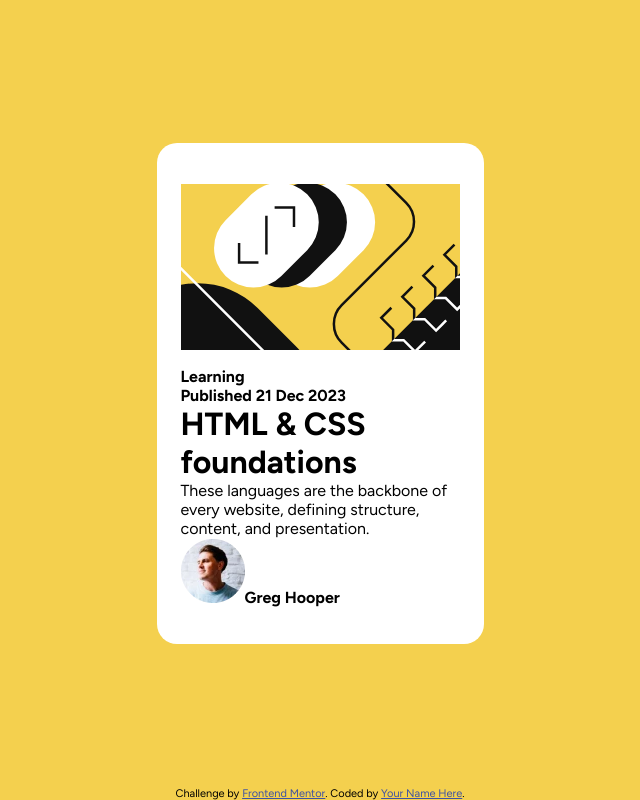
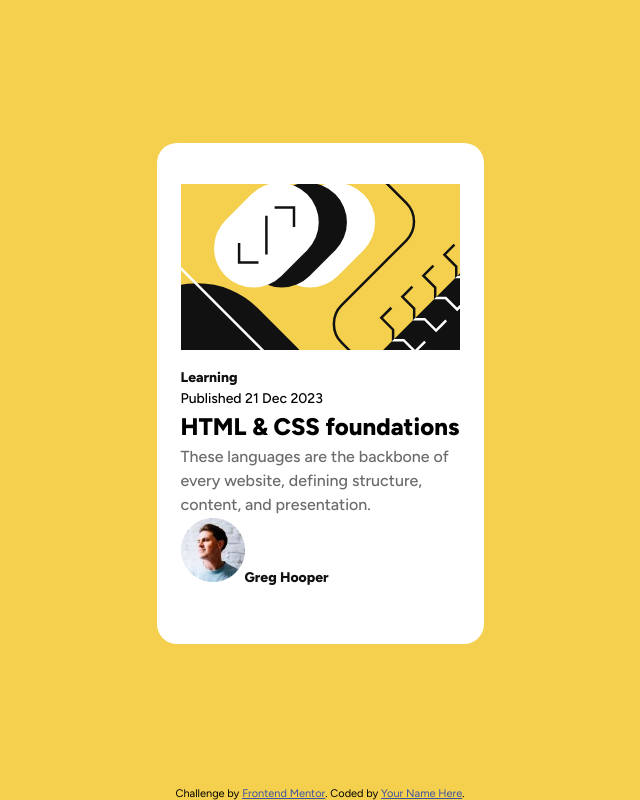
Before and after one commit to VitorEmanoelNogueira/blog-preview-card, a plain HTML site: page index.html in a window 1280 px wide. Shown: the whole page, without its empty margins (320-960 px from the left). Drawn offline with Linux system fonts and the light colour scheme.

Commit message:
font styles

```diff
--- a/css/style.css
+++ b/css/style.css
@@ -35,6 +35,25 @@ figure, figure > img{
     border-radius: 10px;
 }
 
+#learning, #author > p{
+    font: normal 800 14px/150% "Figtree";
+    color: #111111;
+
+}
+
+#date{
+    font: normal 500 14px/150% "Figtree";
+}
+
+h1{
+    font: normal 800 24px/150% "Figtree";
+}
+
+#principal{
+    font: normal 500 16px/150% "Figtree";
+    color: #6B6B6B;
+}
+
 #author > image{
     height: 32px;
     width: 32px;
--- a/index.html
+++ b/index.html
@@ -16,13 +16,13 @@
       <img src="assets/images/illustration-article.svg" alt="Illustration">
     </figure>
     <div id="text">
-      <p id="learning"><strong>Learning</strong></p>
-      <p><strong>Published <time datetime="2023-12-21">21 Dec 2023</time></strong></p>
+      <p id="learning">Learning</p>
+      <p id="date">Published <time datetime="2023-12-21">21 Dec 2023</time></p>
       <h1>HTML & CSS foundations</h1>
-      <p>These languages are the backbone of every website, defining structure, content, and presentation.</p>
+      <p id="principal">These languages are the backbone of every website, defining structure, content, and presentation.</p>
     </div>
     <div id="author">
-      <p><img src="assets/images/image-avatar.webp" alt="Greg Hooper's photo"><strong>Greg Hooper</strong></p>
+      <p><img src="assets/images/image-avatar.webp" alt="Greg Hooper's photo">Greg Hooper</p>
     </div>
   </main>
 
```
